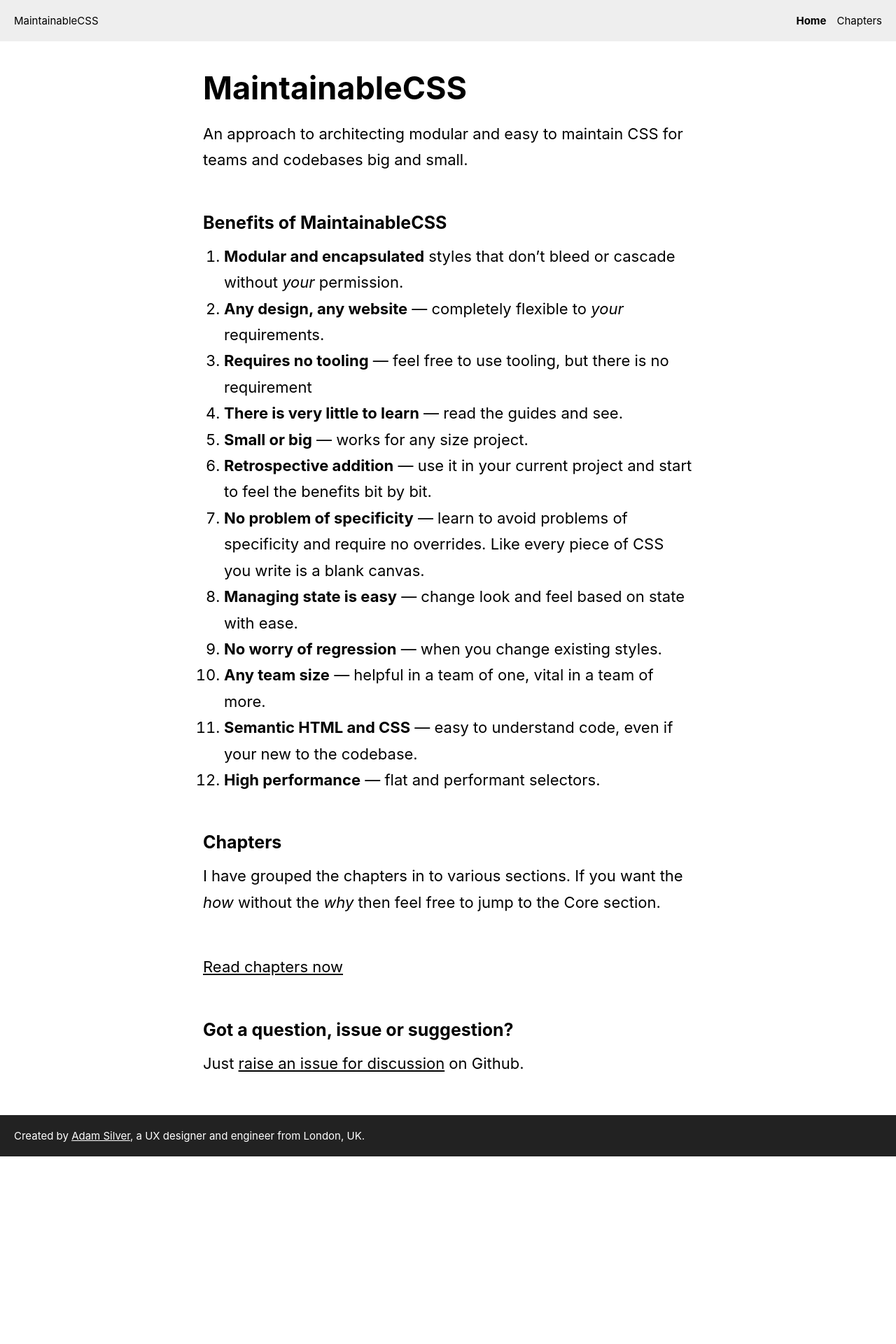
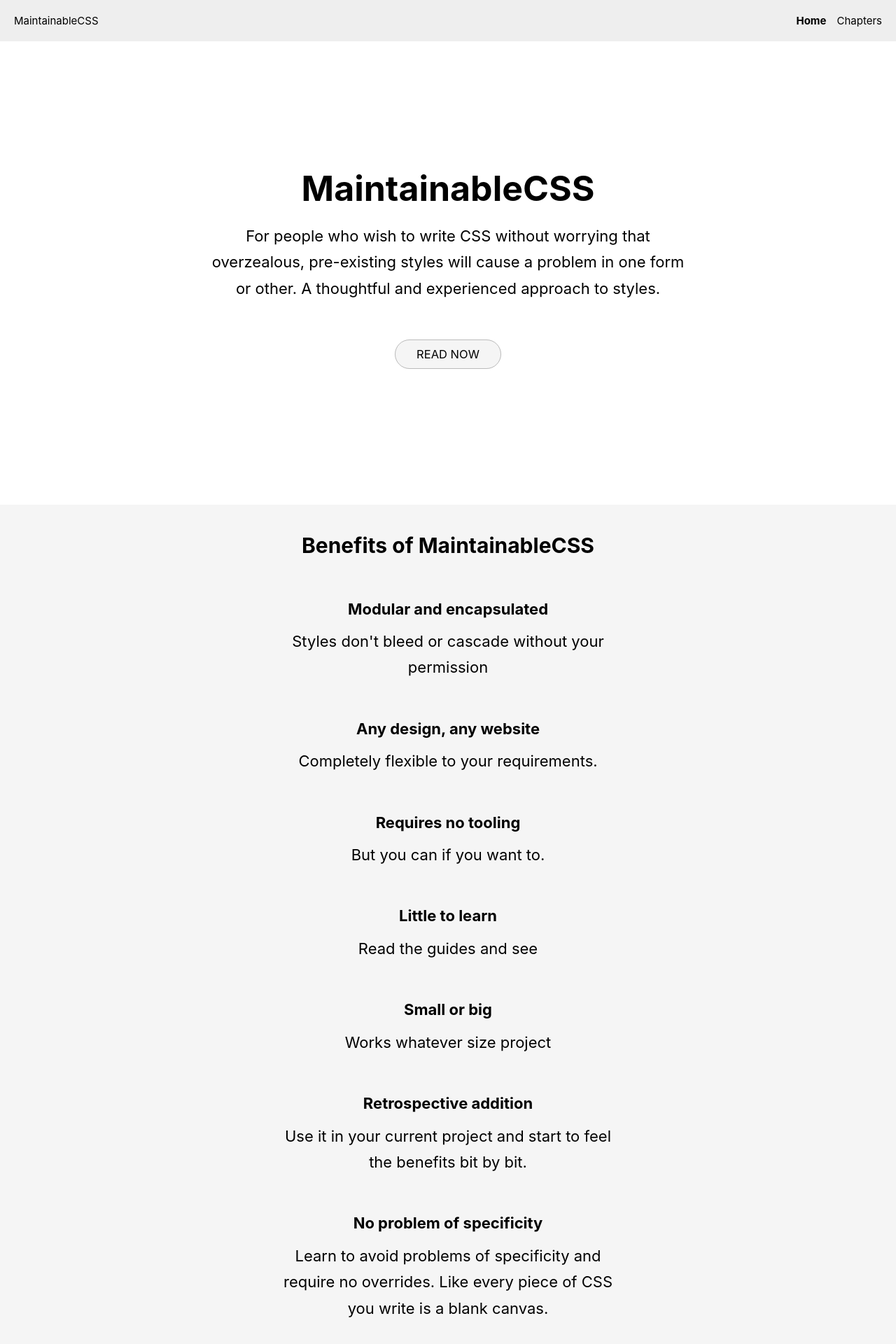
Before and after one commit to adamsilver/maintainablecss.com-jekyll, a Jekyll site: the page built from index.md, in a window 1280 px wide. Shown: the top 1920 px of the page at 70% size. Built offline with Jekyll 4.4.1, drawn with Linux system fonts in a browser that asks for light colours; before the commit the page ends 1652 px from its top, so only the background shows below that; some of the changed text lies outside the part shown.

Commit message:
Udated homepage layout

```diff
--- a/assets/css/main.css
+++ b/assets/css/main.css
@@ -269,12 +269,79 @@ a.navigation-isActive {
 }
 
 /**********************************************************
-* Warning
+* Hero
 **********************************************************/
 
-.warning {
-	padding: 30px 20px;
-	font-size: 1.6em;
-	background-color: #FF4136;
-	color: fff;
+.hero {
+	padding-left: 20px;
+	padding-right: 20px;
+	padding-top: 50px;
+	padding-bottom: 50px;
 }
+
+@media(min-width: 600px) {
+	.hero {
+		padding-top: 140px;
+		padding-bottom: 140px;
+	}
+}
+
+.hero h1 {
+	text-align: center;
+	font-size: 3em;
+}
+
+@media(min-width: 600px) {
+	.hero h1 {
+		font-size: 5em;
+	}
+}
+
+.hero p {
+	text-align: center;
+}
+
+.hero-button {
+	border-radius: 30px;
+	border: 1px solid #bbb;
+	text-transform: uppercase;
+	text-decoration: none;
+	padding: 10px 30px;
+	font-size: 0.75em;
+	background-color: #f5f5f5;
+}
+
+/**********************************************************
+* Benefits
+**********************************************************/
+
+.benefits {
+	padding: 40px 20px;
+	background-color: #f5f5f5;
+	margin-bottom: 40px;
+}
+
+.benefits h2 {
+	text-align: center;
+	font-size: 2.5em;
+	margin-bottom: 60px;
+}
+
+@media(min-width: 600px) {
+	.benefits h2 {
+		font-size: 3em;
+	}
+}
+
+.benefit {
+
+}
+
+.benefit h3 {
+	text-align: center;
+}
+
+.benefit p {
+	text-align: center;
+	max-width: 500px;
+}
--- a/index.md
+++ b/index.md
@@ -3,31 +3,65 @@ layout: default
 id: home
 ---
 
-# MaintainableCSS
+<div class="hero">
+	<h1>MaintainableCSS</h1>
+	<p>For people who wish to write CSS without worrying that overzealous, pre-existing styles will cause a problem in one form or other. A thoughtful and experienced approach to styles.</p>
+	<p><a class="hero-button" href="/chapters/">Read now</a></p>
+</div>
 
-An approach to architecting modular and easy to maintain CSS for teams and codebases big and small.
-
-## Benefits of MaintainableCSS
-
-1. **Modular and encapsulated** styles that don't bleed or cascade without *your* permission.
-2. **Any design, any website** &mdash; completely flexible to *your* requirements.
-3. **Requires no tooling** &mdash; feel free to use tooling, but there is no requirement
-4. **There is very little to learn** &mdash; read the guides and see.
-5. **Small or big** &mdash; works for any size project.
-6. **Retrospective addition** &mdash; use it in your current project and start to feel the benefits bit by bit.
-7. **No problem of specificity** &mdash; learn to avoid problems of specificity and require no overrides. Like every piece of CSS you write is a blank canvas.
-8. **Managing state is easy** &mdash; change look and feel based on state with ease.
-9. **No worry of regression** &mdash; when you change existing styles.
-10. **Any team size** &mdash; helpful in a team of one, vital in a team of more.
-11. **Semantic HTML and CSS** &mdash; easy to understand code, even if your new to the codebase.
-12. **High performance** &mdash; flat and performant selectors.
-
-## Chapters
-
-I have grouped the chapters in to various sections. If you want the *how* without the *why* then feel free to jump to the Core section.
-
-[Read chapters now](/chapters/)
-
+<div class="benefits">
+	<h2>Benefits of MaintainableCSS</h2>
+	<div class="benefits-wrapper">
+		<div class="benefit">
+			<h3>Modular and encapsulated</h3>
+			<p>Styles don't bleed or cascade without your permission</p>
+		</div>
+		<div class="benefit">
+			<h3>Any design, any website</h3>
+			<p>Completely flexible to your requirements.</p>
+		</div>
+		<div class="benefit">
+			<h3>Requires no tooling</h3>
+			<p>But you can if you want to.</p>
+		</div>
+		<div class="benefit">
+			<h3>Little to learn</h3>
+			<p>Read the guides and see</p>
+		</div>
+		<div class="benefit">
+			<h3>Small or big</h3>
+			<p>Works whatever size project</p>
+		</div>
+		<div class="benefit">
+			<h3>Retrospective addition</h3>
+			<p>Use it in your current project and start to feel the benefits bit by bit.</p>
+		</div>
+		<div class="benefit">
+			<h3>No problem of specificity</h3>
+			<p>Learn to avoid problems of specificity and require no overrides. Like every piece of CSS you write is a blank canvas.</p>
+		</div>
+		<div class="benefit">
+			<h3>Managing state is easy</h3>
+			<p>Change look and feel based on state with ease.</p>
+		</div>
+		<div class="benefit">
+			<h3>No worry of regression</h3>
+			<p>When you change existing styles.</p>
+		</div>
+		<div class="benefit">
+			<h3>Any team size</h3>
+			<p>Helpful in a team of one, vital in a team of more.</p>
+		</div>
+		<div class="benefit">
+			<h3>Semantic HTML and CSS</h3>
+			<p>Easy to understand code, even if your new to the codebase.</p>
+		</div>
+		<div class="benefit">
+			<h3>High performance</h3>
+			<p>Flat and performant selectors.</p>
+		</div>
+	</div>
+</div>
 
 ## Got a question, issue or suggestion?
 
```
